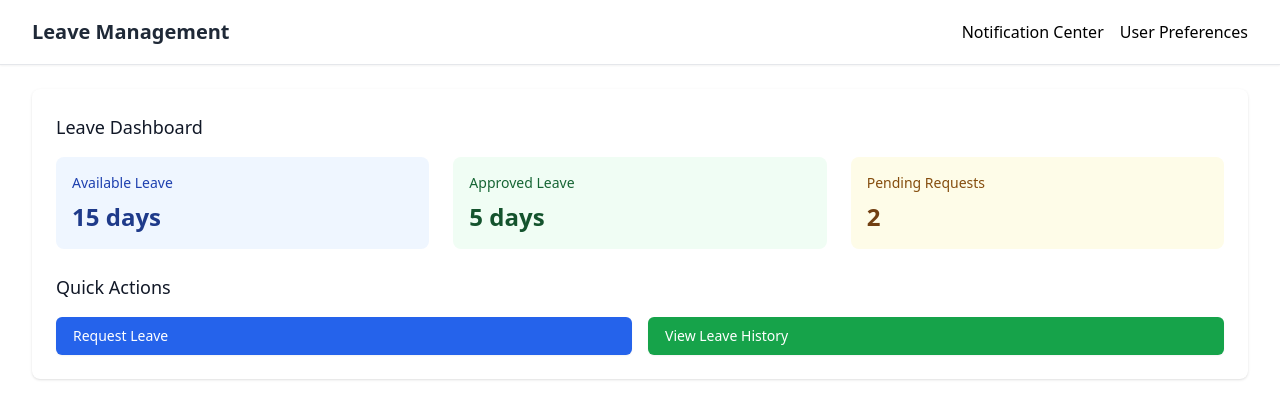
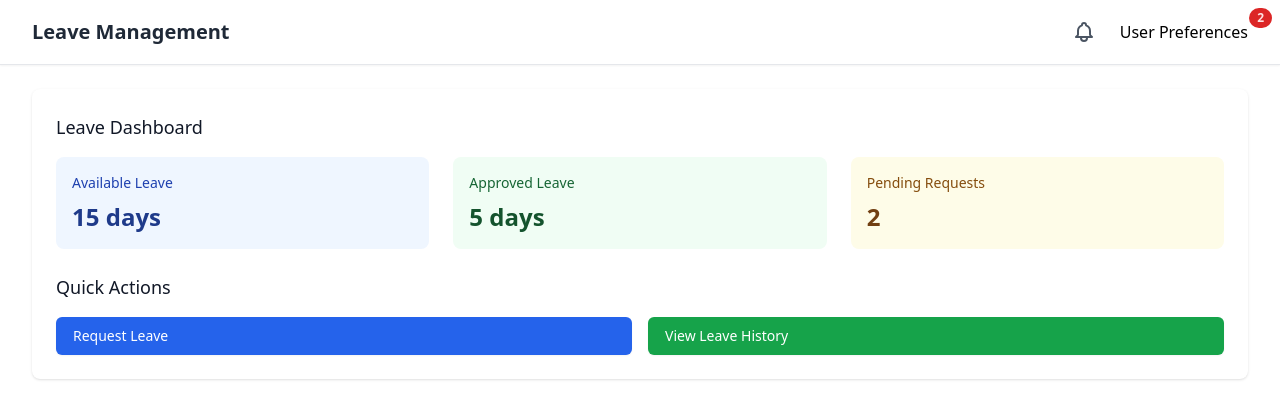
Before and after one commit to TheJohny71/alfie-leave-app, a React (Vite) app: page / in a window 1280 px wide. Shown: the top 418 px of the page. Built offline with nearby package versions, Linux system fonts and the light colour scheme.

Commit message:
Update NotificationCenter.jsx

```diff
--- a/src/components/Navigation/NotificationCenter.jsx
+++ b/src/components/Navigation/NotificationCenter.jsx
@@ -2,8 +2,27 @@ import React from 'react';
 
 export default function NotificationCenter() {
     return (
-        <div>
-            <h1>Notification Center</h1>
-        </div>
+        <button className="p-2 text-gray-600 hover:text-gray-900 focus:outline-none focus:ring-2 focus:ring-offset-2 focus:ring-blue-500">
+            <span className="sr-only">View notifications</span>
+            {/* Bell Icon */}
+            <svg
+                className="h-6 w-6"
+                xmlns="http://www.w3.org/2000/svg"
+                fill="none"
+                viewBox="0 0 24 24"
+                stroke="currentColor"
+            >
+                <path
+                    strokeLinecap="round"
+                    strokeLinejoin="round"
+                    strokeWidth={2}
+                    d="M15 17h5l-1.405-1.405A2.032 2.032 0 0118 14.158V11a6.002 6.002 0 00-4-5.659V5a2 2 0 10-4 0v.341C7.67 6.165 6 8.388 6 11v3.159c0 .538-.214 1.055-.595 1.436L4 17h5m6 0v1a3 3 0 11-6 0v-1m6 0H9"
+                />
+            </svg>
+            {/* Notification Badge */}
+            <span className="absolute top-2 right-2 inline-flex items-center justify-center px-2 py-1 text-xs font-bold leading-none text-red-100 bg-red-600 rounded-full">
+                2
+            </span>
+        </button>
     );
 }
```
